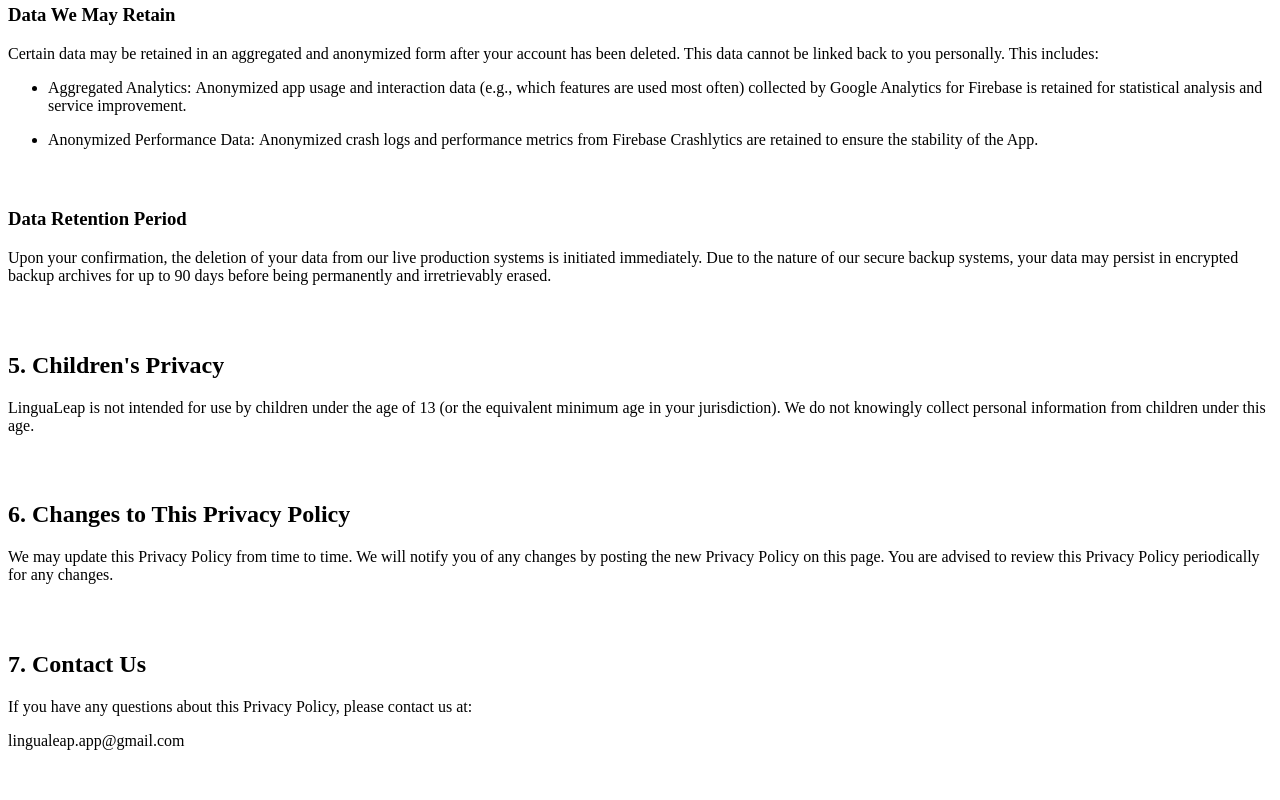
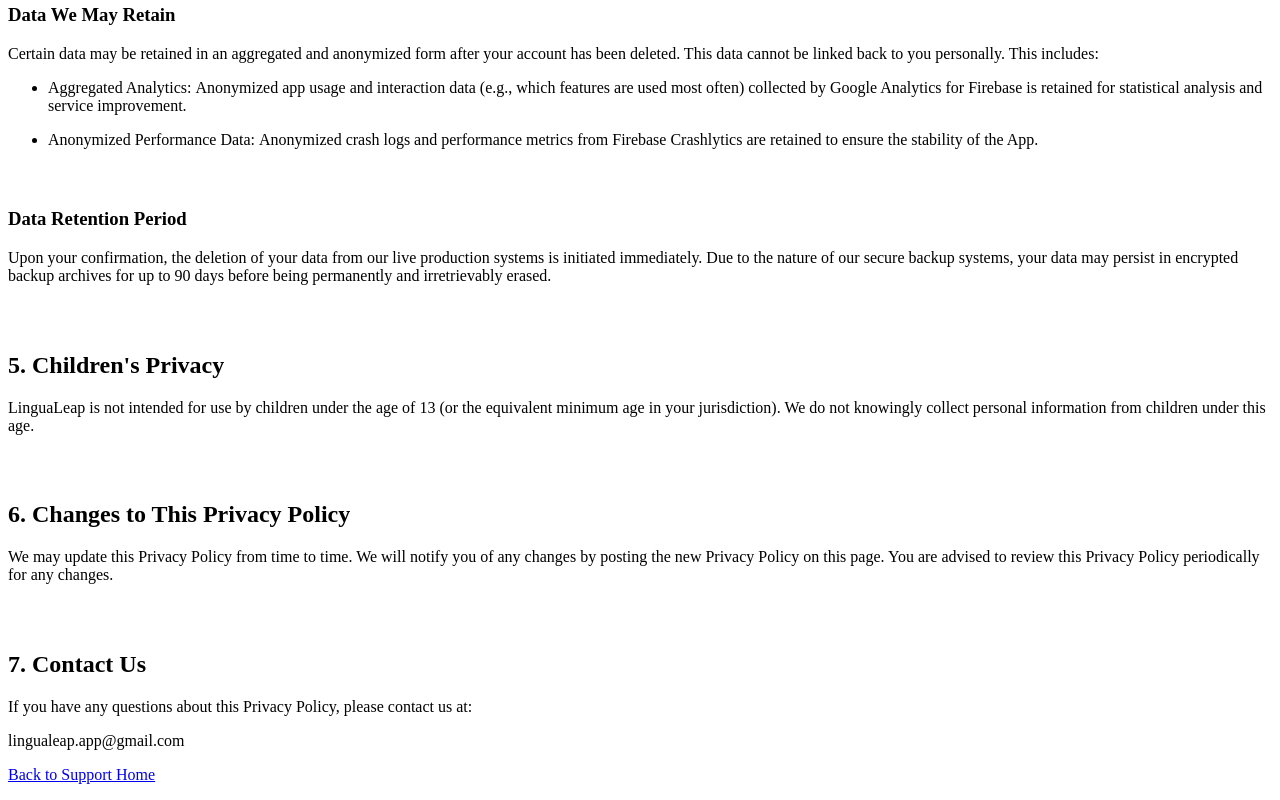
Before and after one commit to emreinan34/emreinan34.github.io, a plain HTML site: page privacy_policy.html in a window 1280 px wide. Shown: the part 1662-2462 px from the top of the page. Before the commit the page ends 2428 px from the top, so only its background shows below. Drawn offline with Linux system fonts and the light colour scheme.

Commit message:
Update privacy_policy.html

```diff
--- a/privacy_policy.html
+++ b/privacy_policy.html
@@ -110,6 +110,9 @@
     <h2 class="CjVfdc"><span class="C9DxTc ">7. Contact Us</span></h2>
     <p class="zfr3Q CDt4Ke " dir="ltr"><span class="C9DxTc ">If you have any questions about this Privacy Policy, please contact us at:</span></p>
     <p class="zfr3Q CDt4Ke " dir="ltr"><span class="C9DxTc ">lingualeap.app@gmail.com</span></p>
+
+    <!-- Link back to your new homepage -->
+    <p><a href="index.html">Back to Support Home</a></p>
     <!-- Comments are visible in the HTML source only -->
 
 </body>
```
